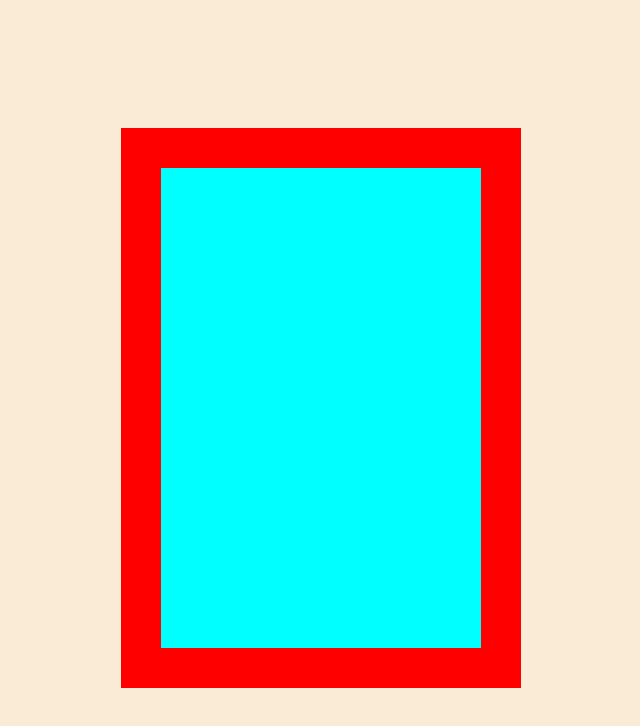
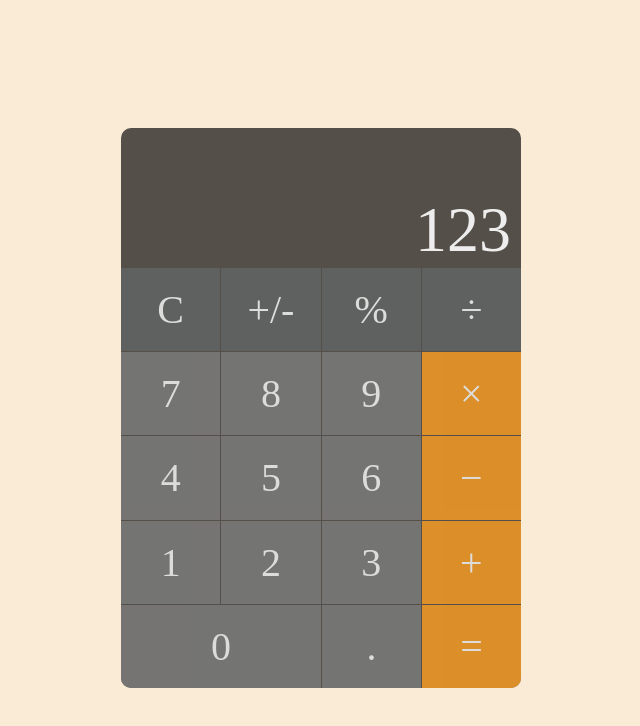
Before and after one commit to danielSafonyan/odin-calculator, a plain HTML site: page index.html in a window 1280 px wide. Shown: the whole page, without its empty margins (319-959 px from the left). Drawn offline with Linux system fonts and the light colour scheme.

Commit message:
Create calculator UI

```diff
--- a/index.html
+++ b/index.html
@@ -8,8 +8,35 @@
     </head>
     <body>
         <section>
-            <div class="calculator">
-
+            <div class="running"><span>123</span></div>
+            <div class="first row">
+                <div class="button">C</div>
+                <div class="button">+/-</div>
+                <div class="button">%</div>
+                <div class="button operation">÷</div>
+            </div>
+            <div class="second row">
+                <div class="button">7</div>
+                <div class="button">8</div>
+                <div class="button">9</div>
+                <div class="button operation">×</div>
+            </div>
+            <div class="third row">
+                <div class="button">4</div>
+                <div class="button">5</div>
+                <div class="button">6</div>
+                <div class="button operation">−</div>
+            </div>
+            <div class="fourth row">
+                <div class="button">1</div>
+                <div class="button">2</div>
+                <div class="button">3</div>
+                <div class="button operation">+</div>
+            </div>
+            <div class="fifth row">
+                <div class="button zero">0</div>
+                <div class="button">.</div>
+                <div class="button operation equal">=</div>
             </div>
         </section>
     </body>
--- a/style.css
+++ b/style.css
@@ -4,6 +4,7 @@ body {
     display: flex;
     align-items: center;
     justify-content: center;
+    color:  white
 }
 
 section {
@@ -11,16 +12,68 @@ section {
     min-height: 60vh;
     width: 50vh;
     min-width: 40vh;
-    background-color: red;
+    background-color: rgb(84,80,73);
     margin: 30px;
     display: flex;
-    align-items: center;
-    justify-content: center;
+    flex-direction: column;
+    border-radius: 10px;
+    gap: 1px;
 }
 
-.calculator {
-    margin: 10px;
-    background-color: aqua;
-    width: calc(100% - 80px);
-    height: calc(100% - 80px);
+.running {
+    height: calc(100% / 3);
+    display: flex;
+    align-items: flex-end;
+    justify-content: flex-end;
+    background-color: transparent;
 }
+
+.running span {
+    /* color: white; */
+    font-size: 4em;
+    opacity: 0.9;
+    margin-right: 10px;
+
+}
+
+.first div {
+    background-color: rgb(98,100,102);
+}
+
+.row {
+    display: flex;
+    flex: 1 1 calc(100% / 5);
+    gap: 1px;
+}
+
+.button {
+    background-color: rgb(125,125,125);
+    flex: 0 1 calc(100% / 4);
+    display: flex;
+    justify-content: center;
+    align-items: center;
+    font-size: 2.5em;
+    opacity: 0.8;
+
+}
+
+.button:active {
+    opacity: 1;
+}
+
+.operation {
+    background-color: rgb(255, 159, 33);
+}
+
+.zero {
+    flex: 0 1 calc((100% / 2) + 2px);
+    border-bottom-left-radius: 10px;
+}
+
+.equal {
+    border-bottom-right-radius: 10px;
+}
+
+.fifth {
+    border-radius: 10px;
+}
```
